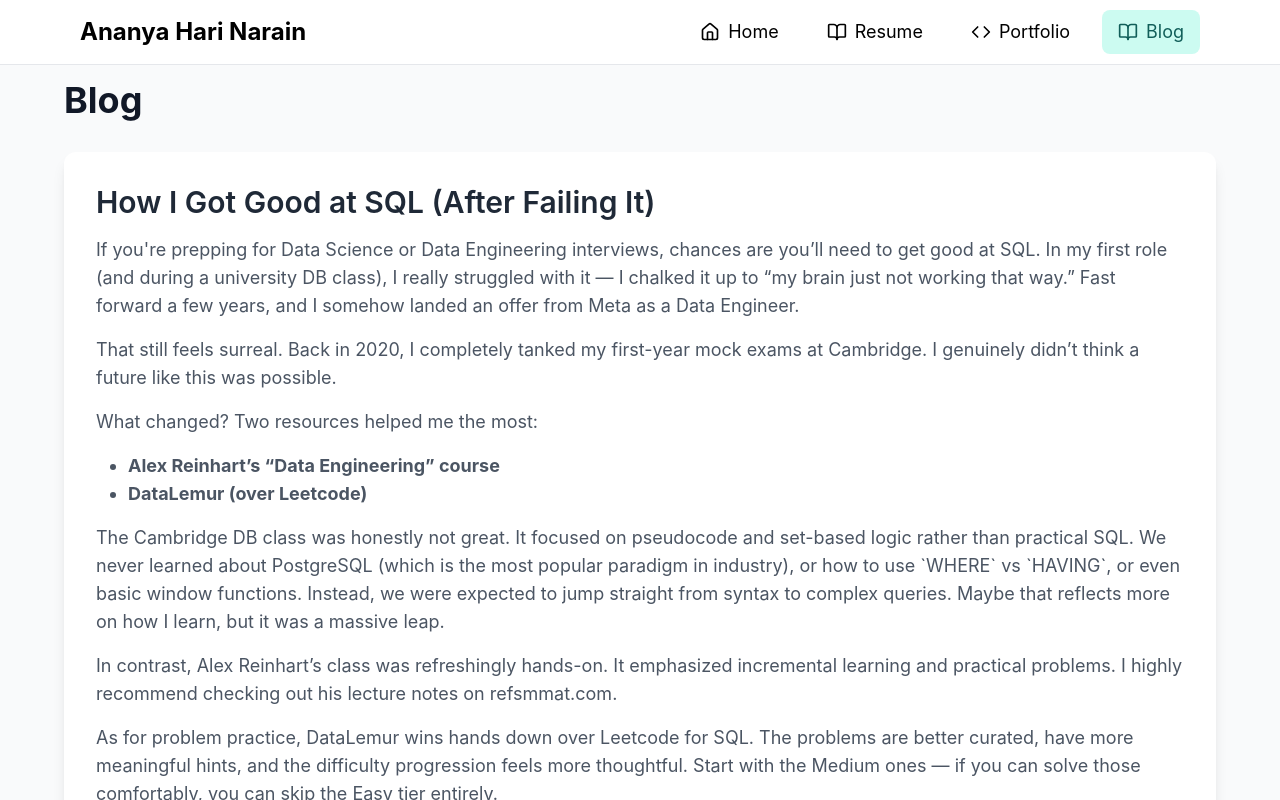
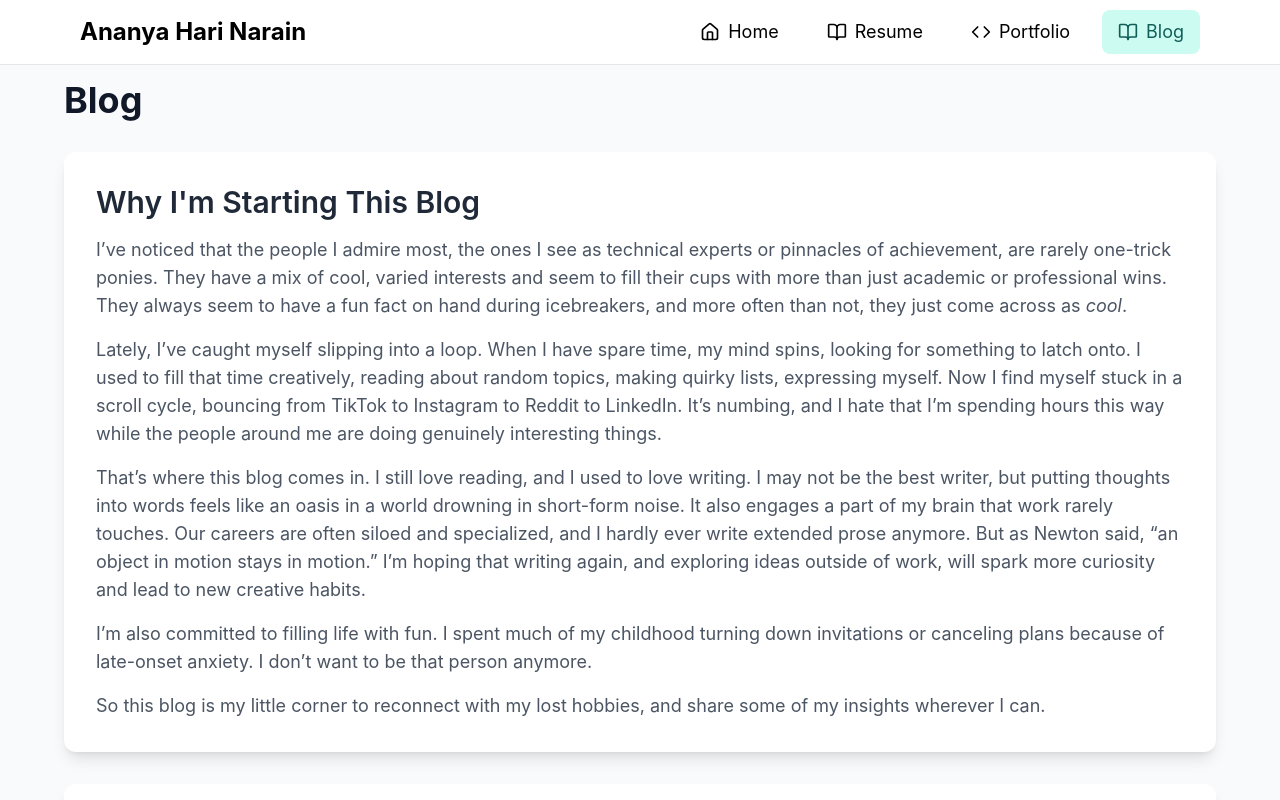
Before and after one commit to AnanyaHN27/AnanyaHN27.github.io, a React (Create React App) app: page / in a window 1280 px wide. Both pictures are taken after a click on the button "Blog". Shown: the top 800 px of the page. Built offline with nearby package versions, Linux system fonts and the light colour scheme.

Commit message:
New blog post

```diff
--- a/src/App.js
+++ b/src/App.js
@@ -316,6 +316,23 @@ const Portfolio = () => {
             <div className="space-y-8 animate-fadeIn">
               <h2 className="text-4xl font-bold text-gray-900">Blog</h2>
               <div className="bg-white rounded-xl shadow-lg p-8">
+                <h3 className="text-3xl font-semibold text-gray-800 mb-4">
+                  Why I'm Starting This Blog
+                </h3>
+                <div className="text-gray-600 text-lg space-y-4">
+                 <p>I’ve noticed that the people I admire most, the ones I see as technical experts or pinnacles of achievement, are rarely one-trick ponies. They have a mix of cool, varied interests and seem to fill their cups with more than just academic or professional wins. They always seem to have a fun fact on hand during icebreakers, and more often than not, they just come across as <em>cool</em>.</p>
+
+  <p>Lately, I’ve caught myself slipping into a loop. When I have spare time, my mind spins, looking for something to latch onto. I used to fill that time creatively, reading about random topics, making quirky lists, expressing myself. Now I find myself stuck in a scroll cycle, bouncing from TikTok to Instagram to Reddit to LinkedIn. It’s numbing, and I hate that I’m spending hours this way while the people around me are doing genuinely interesting things.</p>
+
+  <p>That’s where this blog comes in. I still love reading, and I used to love writing. I may not be the best writer, but putting thoughts into words feels like an oasis in a world drowning in short-form noise. It also engages a part of my brain that work rarely touches. Our careers are often siloed and specialized, and I hardly ever write extended prose anymore. But as Newton said, “an object in motion stays in motion.” I’m hoping that writing again, and exploring ideas outside of work, will spark more curiosity and lead to new creative habits.</p>
+
+  <p>I’m also committed to filling life with fun. I spent much of my childhood turning down invitations or canceling plans because of late-onset anxiety. I don’t want to be that person anymore.</p>
+
+  <p>So this blog is my little corner to reconnect with my lost hobbies, and share some of my insights wherever I can.</p>
+
+                </div>
+              </div>
+              <div className="bg-white rounded-xl shadow-lg p-8">
               <h3 className="text-3xl font-semibold text-gray-800 mb-4">
                 How I Got Good at SQL (After Failing It)
               </h3>
```
